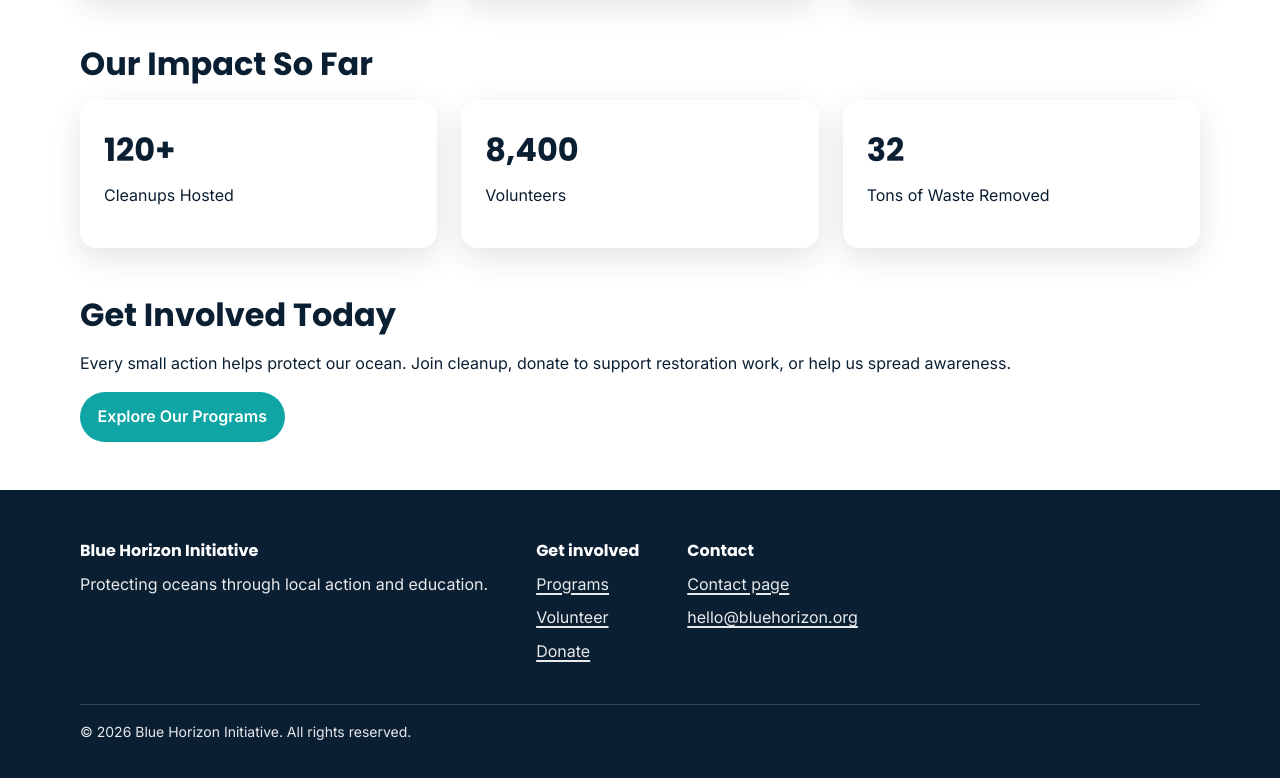
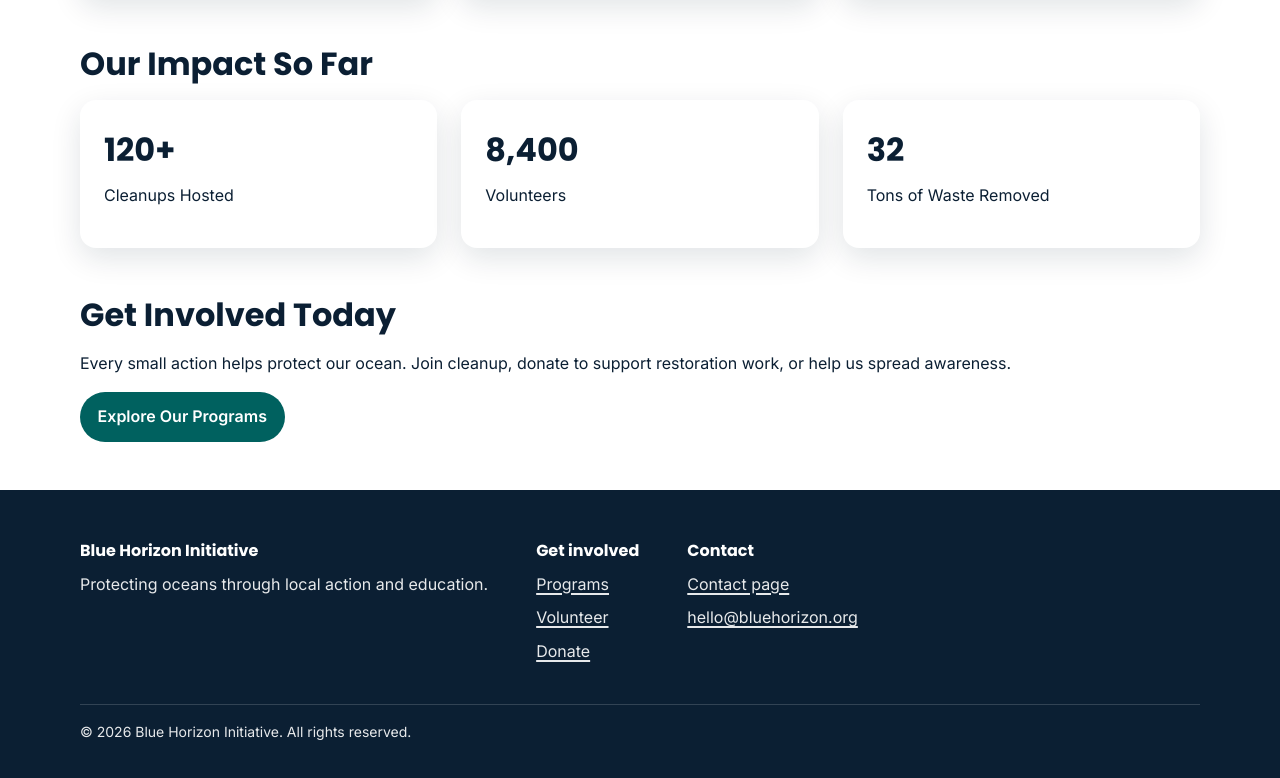
Before and after one commit to ashleycarranza98/blue-horizon, a plain HTML site: page index.html in a window 1280 px wide. Shown: the part 1216-1994 px from the top of the page. Drawn offline with Linux system fonts and the light colour scheme.

Commit message:
Update style.css

```diff
--- a/style.css
+++ b/style.css
@@ -1,7 +1,7 @@
 :root {
   /* Color palette (5) */
   --navy: #0b1f33;
-  --teal: #0ea5a4;
+  --teal: #00615f;
   --aqua: #d7f4f2;
   --sand: #f4efe6;
   --white: #ffffff;
@@ -405,4 +405,5 @@ a:focus-visible {
   padding-top: var(--space-2);
   font-size: var(--text-sm);
   opacity: 0.9;
+
 }
```
